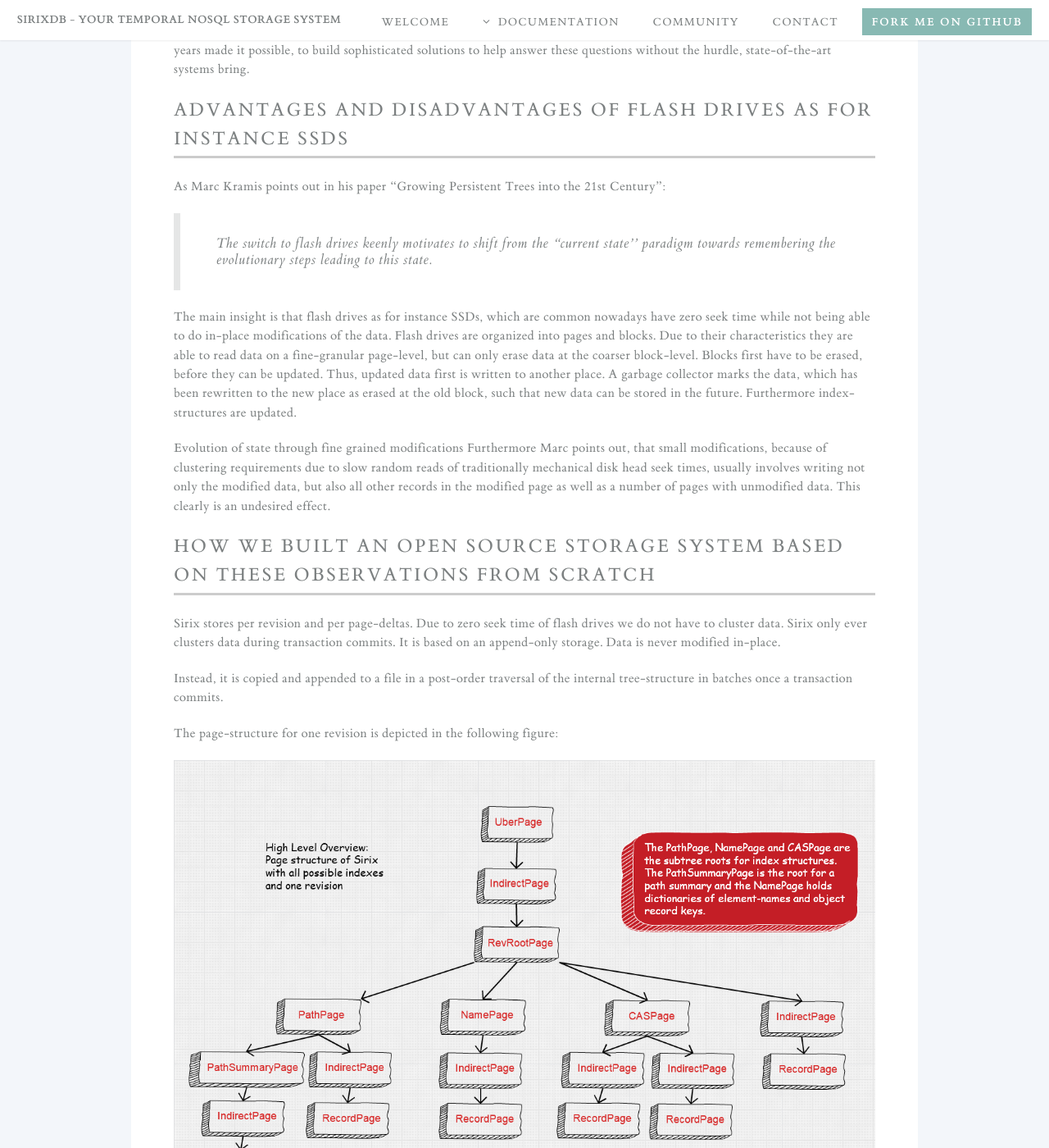
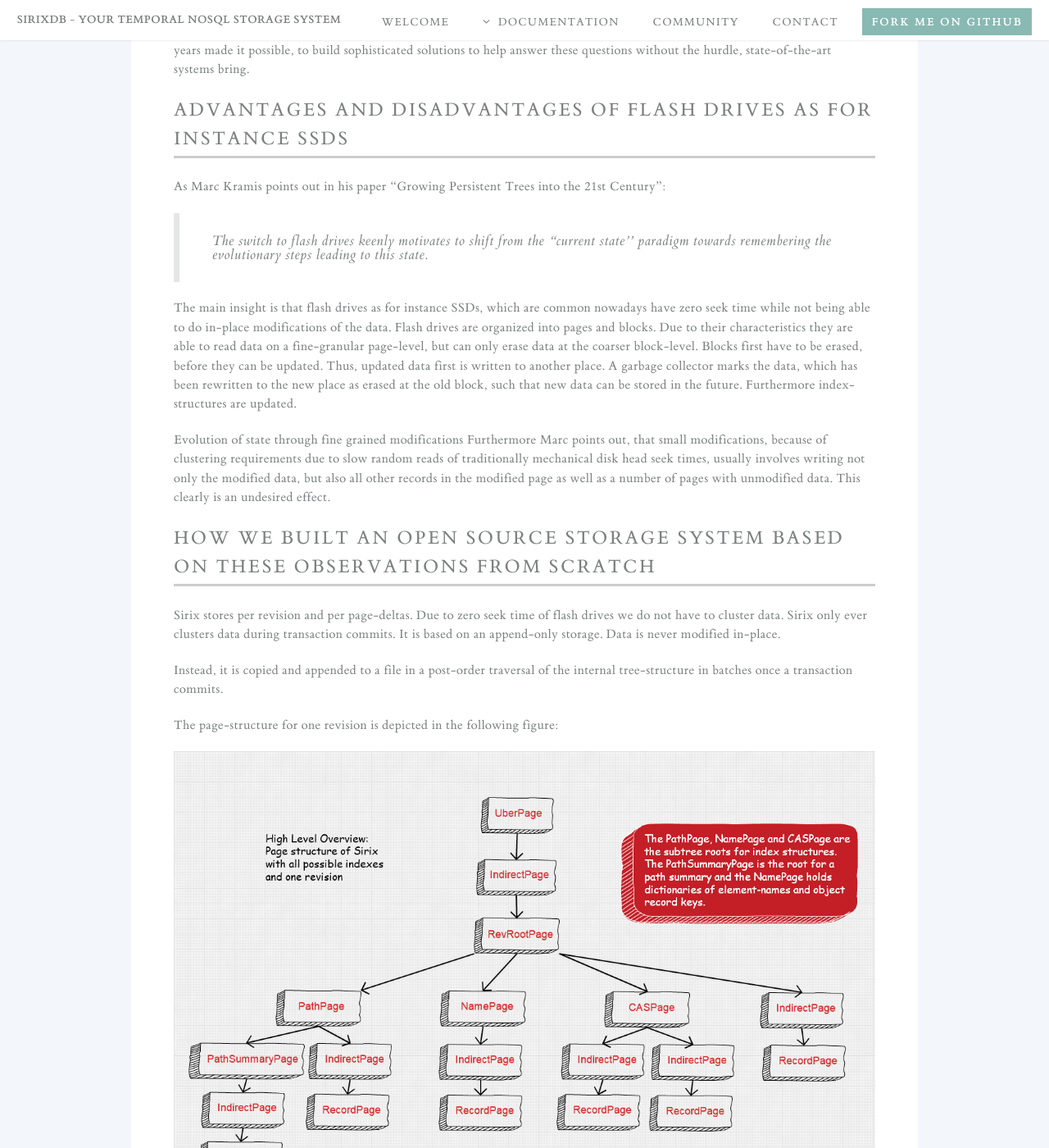
Before and after one commit to sirixdb/sirixdb.github.io, a Jekyll site: the page built from concepts.md, in a window 1280 px wide and 1400 px high, scrolled down 660 px. Shown: the whole window at 82% size. Built offline with Jekyll 4.4.1, drawn with Linux system fonts in a browser that asks for light colours; our own code applies the rules of GitHub Pages for plain Markdown files.

Commit message:
Update style.css

```diff
--- a/css/style.css
+++ b/css/style.css
@@ -1143,13 +1143,13 @@ blockquote {
     margin-inline-end: 40px;
     margin-inline-start: 40px;
     margin: 21px 40px;
-    font-size: 1.1rem;
-    line-height: 1.3rem;
 }
 
 blockquote p {
     margin: 0;
     padding: .5em;
+    font-size: 1.1rem;
+    line-height: 1.1rem;
 /*    width: 60%; */
 }
 
```
